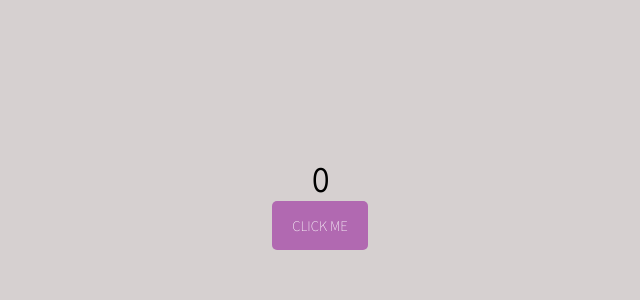
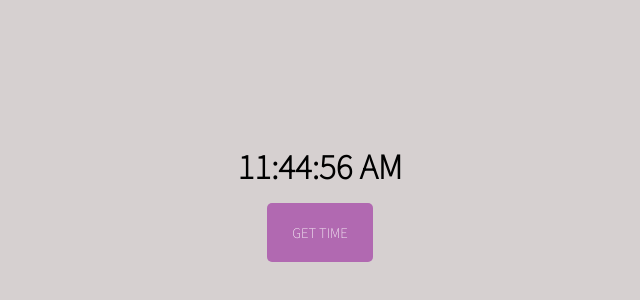
Before and after one commit to zaib22213/awesomereact, a React (Create React App) app: page / in a window 1280 px wide. Shown: the part 198-498 px from the top of the page, without its empty margins (320-960 px from the left). Built offline with nearby package versions, Linux system fonts and the light colour scheme.

Commit message:
commit
UpdatedTime state......
when we click on the button the time should be updated.

```diff
--- a/src/App.jsx
+++ b/src/App.jsx
@@ -2,18 +2,23 @@
 
 import React, { useState } from "react";
 
+// import React from 'react';
+
 const App = () => {
   const state = useState();
-  const [count, setCount] = useState(0);
-  const IncNum = () => {
-    setCount(count + 1);
+  let CurrTime = new Date().toLocaleTimeString();
+  const [CTime, setTime] = useState(CurrTime);
+  const UpdatedTime = () => {
+    CurrTime = new Date().toLocaleTimeString();
+    setTime(CurrTime);
+    // setCount(count + 1);
     // console.log('Clicked' + count++);
   };
   return (
     <>
       <div>
-        <h1> {count} </h1>
-        <button onClick={IncNum}>CLICK ME</button>
+        <h1> {CTime} </h1>
+        <button onClick={UpdatedTime} >GET TIME</button>
       </div>
     </>
   );
--- a/src/index.css
+++ b/src/index.css
@@ -11,17 +11,16 @@ body {
   margin: 0;
   padding: 0%;
   box-sizing: border-box;
-
 }
 button {
   background-color: rgb(177, 105, 177);
   color: white;
-  padding: 15px 20px;
+  padding: 20px 25px;
   border-radius: 5px;
   border: 1px solid white;
-cursor: pointer;
-border: none;
-
+  cursor: pointer;
+  border: none;
+  margin: 15px 0 0 0;
 }
 div {
   width: 100%;
@@ -31,9 +30,7 @@ div {
   flex-direction: column;
   justify-content: center;
   align-items: center;
-  float:center;
-
-
+  float: center;
 }
 /* div {
 display: flex;
```
Also changed, not shown: 1 other file (tests, documents, lock files or other folders).
